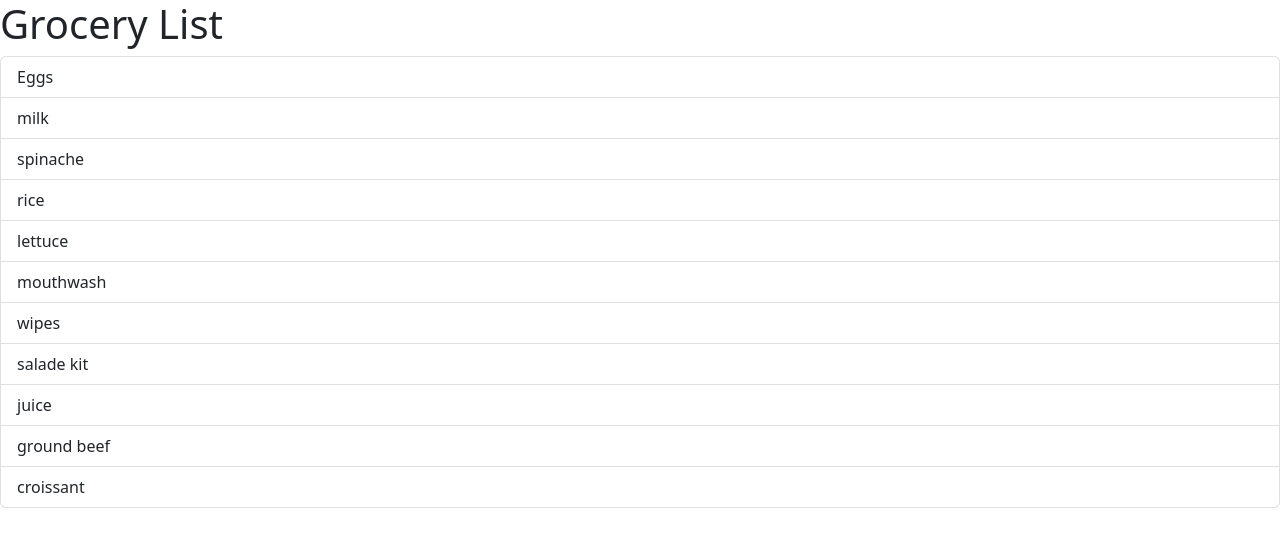
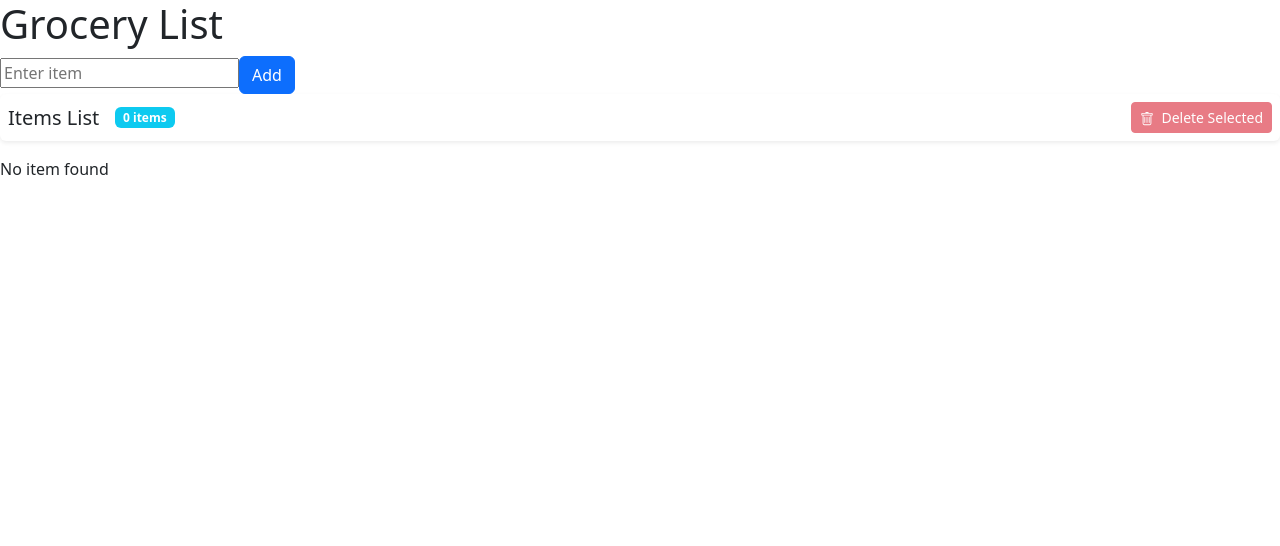
Before and after one commit to adlerabraham/Todolist, a React (Vite) app in the folder Todolist/: page / in a window 1280 px wide. Shown: the top 546 px of the page. Built offline with nearby package versions, Linux system fonts and the light colour scheme.

Commit message:
version6.5

```diff
--- a/Todolist/package.json
+++ b/Todolist/package.json
@@ -12,9 +12,11 @@
     "preview": "vite preview"
   },
   "dependencies": {
-    "bootstrap": "^5.2.3",
+    "bootstrap": "^5.3.6",
     "gh-pages": "^6.3.0",
     "react": "^18.2.0",
+    "react-bootstrap": "^2.10.10",
+    "react-bootstrap-icons": "^1.11.6",
     "react-dom": "^18.2.0"
   },
   "devDependencies": {
--- /dev/null
+++ b/Todolist/src/Components/ListGroup.css
@@ -0,0 +1,17 @@
+@keyframes highlight {
+    0% {
+        background-color: #007bff;
+    }
+
+    50% {
+        background-color: #4da1ff;
+    }
+
+    100% {
+        background-color: #fff;
+    }
+}
+
+.highlight-item {
+    animation: highlight 1s ease;
+}
--- a/Todolist/src/Components/ListGroup.tsx
+++ b/Todolist/src/Components/ListGroup.tsx
@@ -1,44 +1,201 @@
-import { useState } from "react";
+import { useState, FormEvent, useEffect } from "react";
+import { Form, Button } from 'react-bootstrap';
+import { Pencil, Trash, Check2, X } from 'react-bootstrap-icons';
+import './ListGroup.css'
 
-interface Props {
-    onSelectItem: (item: string) => void;
-}
-function ListGroup({ onSelectItem }: Props) {
-
-    let items: string[] = [
-        'Eggs',
-        'milk',
-        'spinache',
-        'rice',
-        'lettuce',
-        'mouthwash',
-        'wipes',
-        'salade kit',
-        'juice',
-        'ground beef',
-        'croissant',
-
-    ];
-
+function ListGroup() {
 
     //Hook
-    const [selectedItem, setSelectedItem] = useState(-1)
+    const [items, setItems] = useState<string[]>([]);
+    const [editingItem, setEditingItem] = useState<number | null>(null);
+    const [editText, setEditText] = useState<string>('');
+    const [entry, setEntry] = useState<string>('');
+    const [checkedItems, setCheckedItems] = useState<boolean[]>([]);
+    const [newItemIndex, setNewItemIndex] = useState<number | null>(null);
 
+    // Initialize checkedItems state when items change
+    useEffect(() => {
+        setCheckedItems(Array(items.length).fill(false));
+    }, [items]);
+
+    useEffect(() => {
+        if (newItemIndex !== null) {
+            const timer = setTimeout(() => {
+                setNewItemIndex(null);
+            }, 1000);
+            return () => clearTimeout(timer);
+        }
+    }, [newItemIndex]);
+
+    let handleSubmit = (event: FormEvent) => {
+        event.preventDefault();
+        if (entry != '') {
+            const newItems = [...items];
+            newItems.push(entry)
+            setItems(newItems)
+            setNewItemIndex(newItems.length - 1);
+            setEntry('');
+        }
+    };
+
+    const handleCheckboxChange = (index: number) => {
+        const newCheckedItems = [...checkedItems];
+        newCheckedItems[index] = !newCheckedItems[index];
+        setCheckedItems(newCheckedItems);
+    };
+
+    // Start editing an item
+    const startEditing = (index: number) => {
+        setEditingItem(index);
+        setEditText(items[index]);
+    };
+
+    //Save edited Item
+    const saveEdit = (index: number) => {
+        if (!editText.trim()) return;
+
+        const updatedItems = [...items];
+        updatedItems[index] = editText;
+        setItems(updatedItems);
+        setEditingItem(null);
+        setEditText('');
+    };
+
+    // Cancel editing
+    const cancelEdit = () => {
+        setEditingItem(null);
+        setEditText('');
+    };
+
+    // Delete an item
+    const deleteItem = (index: number) => {
+        const updatedItems = items.filter((_, i) => i !== index);
+        setItems(updatedItems);
+    };
+
+    //Delete selected Item
+    const deleteSelected = () => {
+        const updatedItems = items.filter((_, index) => !checkedItems[index]);
+        setItems(updatedItems);
+    };
 
     return (
         <>
+            {/* <style>
+                {`
+
+                `}
+            </style> */}
             <h1>Grocery List</h1>
+            <form onSubmit={handleSubmit}>
+                <input
+                    type="text"
+                    placeholder='Enter item'
+                    value={entry}
+                    className='inputField'
+                    onChange={(e) => setEntry(e.target.value)}
+                />
+                <Button
+                    variant="primary"
+                    onClick={handleSubmit}
+                >
+                    Add
+                </Button>
+            </form>
+            <div className="d-flex justify-content-between align-items-center mb-3 p-2 bg-white rounded shadow-sm">
+                <div className="d-flex align-items-center">
+                    <h5 className="mb-0 me-3">Items List</h5>
+                    <span className="badge bg-info">{items.length} items</span>
+                </div>
+                <Button
+                    variant="danger"
+                    size="sm"
+                    onClick={deleteSelected}
+                    disabled={!checkedItems.some(checked => checked)}
+                >
+                    <Trash className="me-1" /> Delete Selected
+                </Button>
+            </div>
             {items.length === 0 && <p>No item found</p>}
             <ul className="list-group">
                 {items.map((item, index) =>
-                    <li className={selectedItem === index ? "list-group-item active" : "list-group-item"}
+                    <li className={`list-group-item ${index === newItemIndex ? 'highlight-item' : ''}`}
                         key={index}
-                        onClick={() => {
-                            setSelectedItem(index)
-                            onSelectItem(item)
-                        }}
                     >
-                        {item}
+                        <div className="d-flex ">
+                            <div className="form-check flex-grow-1">
+                                <input
+                                    type="checkbox"
+                                    className="form-check-input me-3"
+                                    id={`checkbox-${index}`}
+                                    checked={checkedItems[index] || false}
+                                    onChange={() => handleCheckboxChange(index)}
+                                />
+
+                                {/* Item content - either text or edit input */}
+                                {editingItem === index ? (
+                                    <div className="d-flex flex-grow-1 me-3">
+                                        <Form.Control
+                                            type="text"
+                                            value={editText}
+                                            onChange={(e) => setEditText(e.target.value)}
+                                            autoFocus
+                                        />
+                                    </div>
+                                ) : (
+                                    <div className="flex-grow-1 me-3">
+                                        <Form.Label
+                                            htmlFor={`checkbox-${index}`}
+                                            className="mb-0"
+                                        >
+                                            {item}
+                                        </Form.Label>
+                                    </div>
+                                )}
+                            </div>
+                            {/* Action buttons */}
+                            <div className="d-flex">
+                                {editingItem === index ? (
+                                    <>
+                                        <Button
+                                            variant="success"
+                                            size="sm"
+                                            className="me-2"
+                                            onClick={() => saveEdit(index)}
+                                            disabled={!editText.trim()}
+                                        >
+                                            <Check2 />
+                                        </Button>
+                                        <Button
+                                            variant="secondary"
+                                            size="sm"
+                                            onClick={cancelEdit}
+                                        >
+                                            <X />
+                                        </Button>
+                                    </>
+                                ) : (
+                                    <>
+                                        <Button
+                                            variant="outline-primary"
+                                            size="sm"
+                                            className="me-2"
+                                            onClick={() => startEditing(index)}
+                                        >
+                                            <Pencil />
+                                        </Button>
+                                        <Button
+                                            variant="outline-danger"
+                                            size="sm"
+                                            onClick={() => deleteItem(index)}
+                                        >
+                                            <Trash />
+                                        </Button>
+                                    </>
+                                )}
+                            </div>
+                        </div>
+
                     </li>
                 )}
             </ul>
--- a/Todolist/src/main.tsx
+++ b/Todolist/src/main.tsx
@@ -2,6 +2,7 @@ import React from 'react'
 import ReactDOM from 'react-dom/client'
 import App from './App'
 import 'bootstrap/dist/css/bootstrap.css'
+import 'bootstrap/dist/css/bootstrap.min.css';
 
 ReactDOM.createRoot(document.getElementById('root') as HTMLElement).render(
   <React.StrictMode>
```
Also changed, not shown: Todolist/src/Components/Input/Input.tsx (+11 -8 lines), 1 other file (tests, documents, lock files or other folders).
